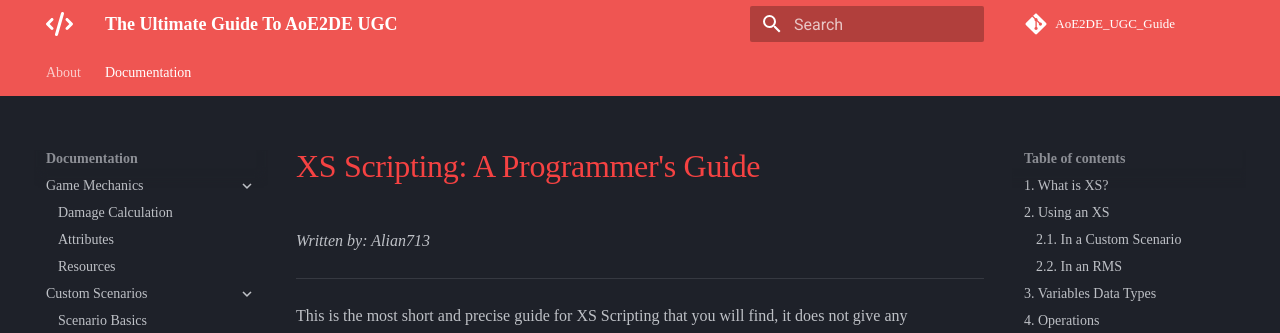
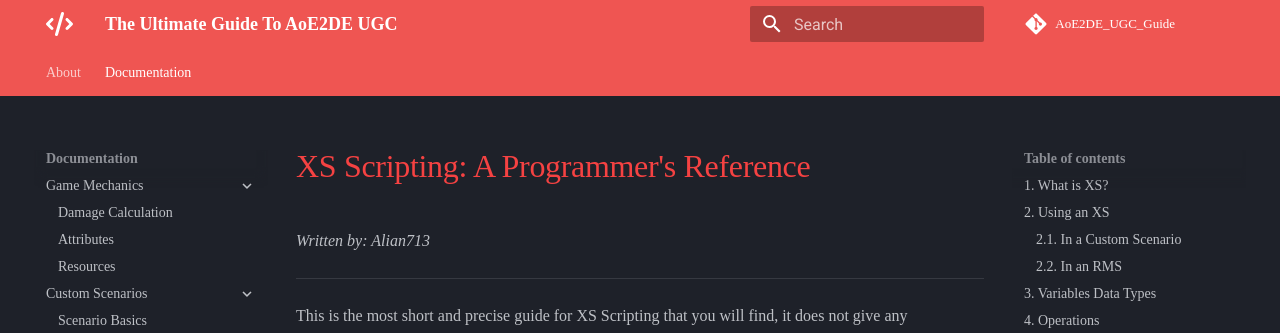
Before and after one commit to Divy1211/AoE2DE_UGC_Guide, an MkDocs documentation site: the page built from docs/general/xs/programmer.md, in a window 1280 px wide and 900 px high. Shown: the top 333 px of the window. Built offline with MkDocs 1.6.1 and Material for MkDocs 9.7.7, drawn with Linux system fonts in a browser that asks for light colours; comment, search, counter and statistics services are not loaded.

Commit message:
fixed typo3

```diff
--- a/docs/general/xs/programmer.md
+++ b/docs/general/xs/programmer.md
@@ -1,4 +1,4 @@
-# XS Scripting: A Programmer's Guide
+# XS Scripting: A Programmer's Reference
 *Written by: Alian713*
 
 ---
```
Also changed, not shown: docs/general/xs/beginner.md (+1 -1 lines).
